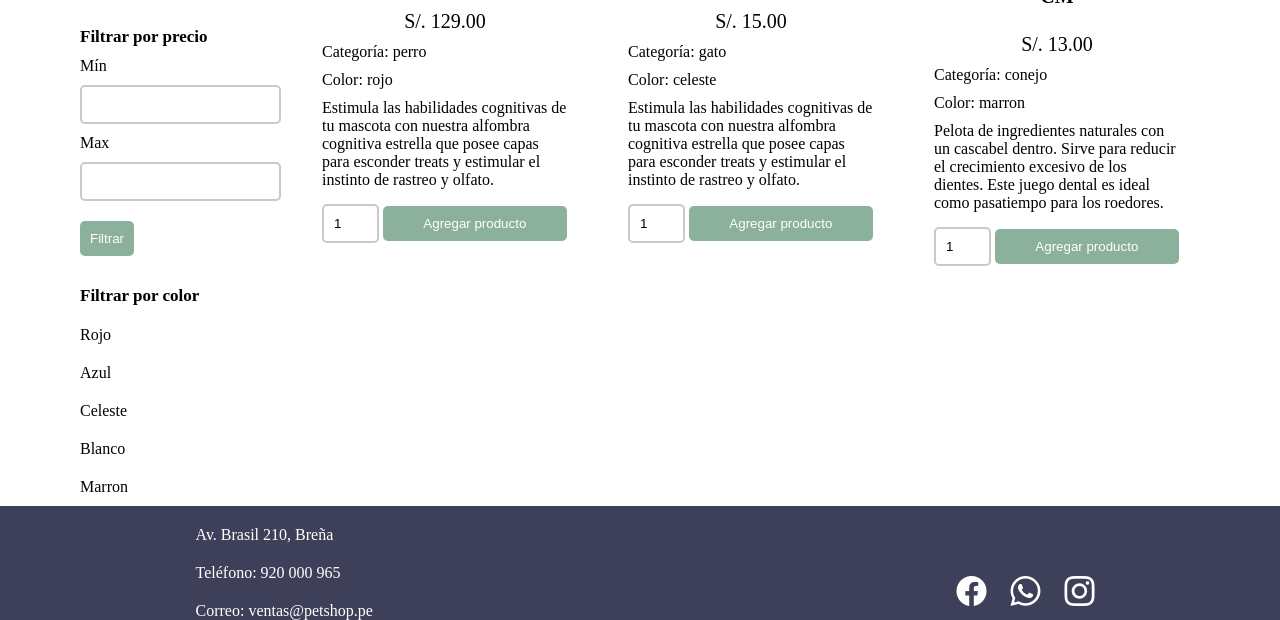
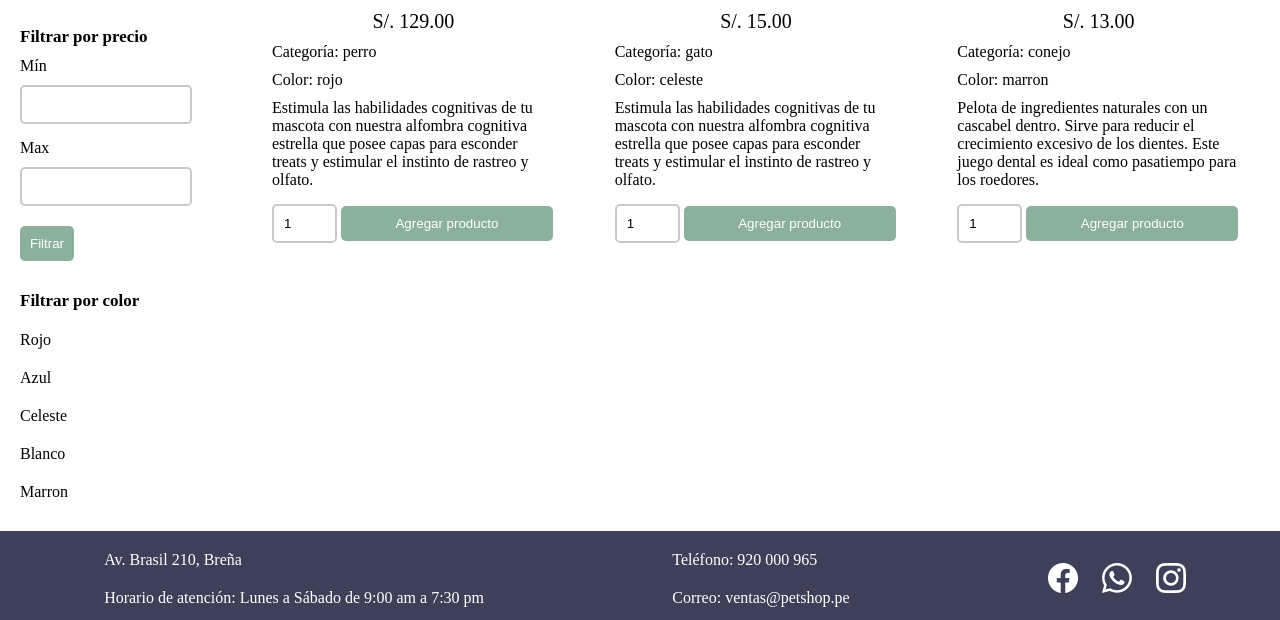
Before and after one commit to marisolkarina/Frontend-Actividad03-Grupo1, a plain HTML site: page index.html in a window 1280 px wide. Shown: the part 458-1078 px from the top of the page. Drawn offline with nearby package versions, Linux system fonts and the light colour scheme.

Commit message:
correcion de estilos en index

```diff
--- a/app.js
+++ b/app.js
@@ -81,7 +81,7 @@ function mostrarProductos (listaProductos) {
     let productosVisualizados = '';
     listaProductos.forEach(prod => {
         productosVisualizados += `
-            <div style="margin: 10px; padding: 10px;" class="producto">
+            <div class="producto">
                 <figure>
                     <img src="${prod.urlImagen}" alt="${prod.nombre}">
                     <figcaption class="producto__titulo">${prod.nombre}</figcaption>
--- a/index.html
+++ b/index.html
@@ -63,13 +63,17 @@
 
             <div class="filtros__precio">
                 <p>Filtrar por precio</p>
-                <!-- <form action="" method=""> -->
-                    <label for="min">Mín</label>
-                    <input type="number" name="precio">
-                    <label for="max">Max</label>
-                    <input type="number" name="precio">
-                    <button onclick="filtrarPorPrecio()">Filtrar</button>
-                <!-- </form> -->
+                <div class="filtros__precio--minmax">
+                    <div>
+                        <label for="min">Mín</label>
+                        <input type="number" name="precio">
+                    </div>
+                    <div>
+                        <label for="max">Max</label>
+                        <input type="number" name="precio">
+                    </div>
+                </div>
+                <button onclick="filtrarPorPrecio()">Filtrar</button>
             </div>
 
             <div class="filtros__color">
@@ -94,9 +98,11 @@
         <footer class="footer">
             <div>
                 <p>Av. Brasil 210, Breña</p>
+                <p>Horario de atención: Lunes a Sábado de 9:00 am a 7:30 pm</p>
+            </div>
+            <div>
                 <p>Teléfono: 920 000 965</p>
                 <p>Correo: ventas@petshop.pe</p>
-                <p>Horario de atención: Lunes a Sábado de 9:00 am a 7:30 pm</p>
             </div>
             <div class="footer__redes">
                 <a href=""><i class="bi bi-facebook"></i></a>
--- a/styles.css
+++ b/styles.css
@@ -185,10 +185,10 @@ header {
     .nav-categorias a { padding-right: 80px; }
 }
 
-/*aside: filtros*/
+/*aside:        */
 .filtros {
-    padding: 20px 20px 0px 0px;
-    margin: 0px 10px;
+    padding-top: 20px;
+    margin: 0px 20px;
 }
 
 .filtros a {
@@ -210,16 +210,19 @@ header {
 .filtros__categoria li,
 .filtros__categoria p { padding: 10px 0px; }
 
+.filtros__precio--minmax {
+    display: flex;
+    justify-content: space-between;
+    gap: 5px;
+}
 .filtros__precio p { padding: 10px 0px; }
-.filtros__precio form {
-    display: flex;
-    flex-direction: column;
-}
+
 .filtros__precio input {
     padding: 10px;
     border: 2px var(--gray) solid;
     border-radius: 5px;
     margin: 10px 0px;
+    width: 100%;
 }
 .filtros__precio button {
     background-color: var(--btn);
@@ -240,8 +243,7 @@ header {
 
 @media (min-width: 768px) {
     .filtros {
-        padding: 20px 20px 0px 0px;
-        margin-left: 80px;
+        padding: 20px 20px 20px 0px;
         width: 15vw;
     }
     .filtros__orden {
@@ -254,7 +256,13 @@ header {
         width: 100%;
     }
 
-    .filtros__precio { margin-top: 20px; width: 100%;}
+    .filtros__precio {
+        margin-top: 20px;
+    }
+
+    .filtros__precio--minmax {
+        flex-direction: column;
+    }
     .filtros__color{ margin-top: 20px; width: 100%;}
 }
 
@@ -263,7 +271,7 @@ header {
     display: grid;
     grid-template-columns: 1fr;
     gap: 20px;
-    padding: 20px 0 0 10px;
+    padding: 20px 10px 0 10px;
 }
 
 .producto__titulo {
@@ -276,7 +284,10 @@ header {
 .producto__caracteristicas p {padding: 5px 0px;}
 .producto__caracteristicas p:nth-child(1) { text-align: center; font-size: 20px;}
 
-.producto { position: relative; }
+.producto {
+    margin: 10px;
+    padding: 10px;
+}
 .producto figure {
     display: flex;
     flex-direction: column;
@@ -308,7 +319,7 @@ header {
     .main-index {
         grid-template-columns: 1fr 1fr;
         gap: 20px;
-        padding: 20px 0 0 10px;
+        padding: 20px 20px 0 10px;
     }
 }
 
@@ -316,7 +327,7 @@ header {
     .main-index {
         grid-template-columns: 1fr 1fr 1fr;
         gap: 20px;
-        padding: 20px 80px 0 20px;
+        padding: 20px 20px 0 20px;
     }
 }
 
```
Also changed, not shown: carrito.html (+3 -1 lines), finalizar-pedido.html (+3 -1 lines), inicio-sesion.html (+4 -2 lines), registro.html (+3 -1 lines).
